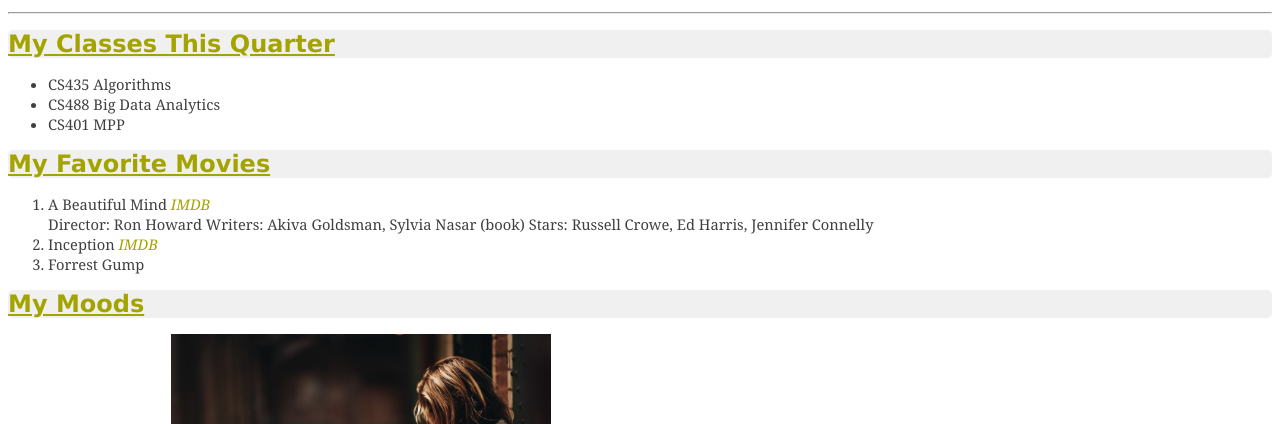
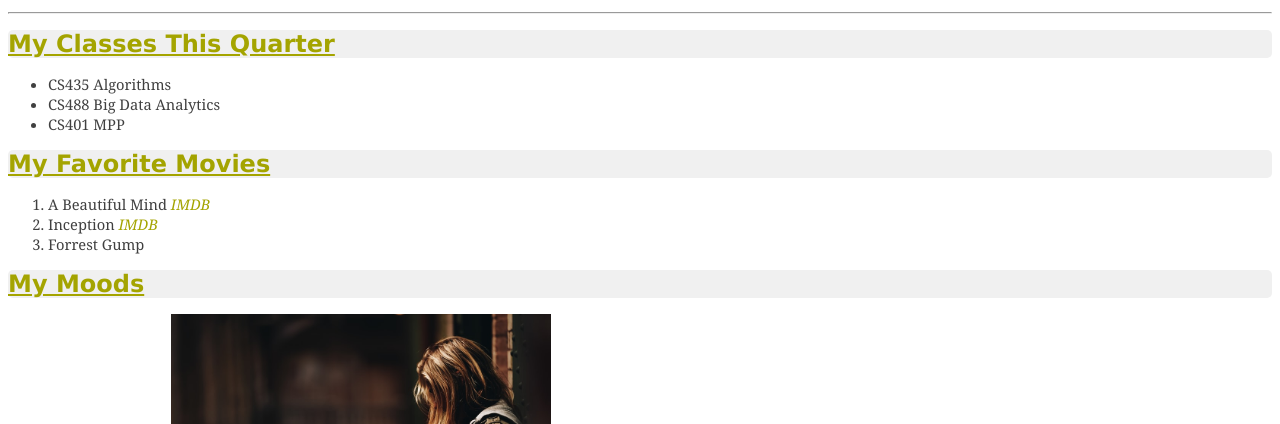
Before and after one commit to MeiLi-git/MeiLi-git.github.io, a plain HTML site: page lab2/aboutme.html in a window 1280 px wide. Shown: the part 376-800 px from the top of the page. Drawn offline with Linux system fonts and the light colour scheme.

Commit message:
Update aboutme.html

```diff
--- a/lab2/aboutme.html
+++ b/lab2/aboutme.html
@@ -21,10 +21,6 @@
         <h1>My Favorite Movies</h1>
         <ol>
                 <li>A Beautiful Mind <a href="https://www.imdb.com/title/tt0268978/?ref_=nv_sr_srsg_0"><em>IMDB</em></a>
-                <section></section>    Director: Ron Howard
-                    Writers: Akiva Goldsman, Sylvia Nasar (book)
-                    Stars: Russell Crowe, Ed Harris, Jennifer Connelly
-
                 </li>
 
                 <li>Inception <a href="https://www.imdb.com/title/tt1375666/?ref_=nv_sr_srsg_0"><em>IMDB</em></a></li>
```
